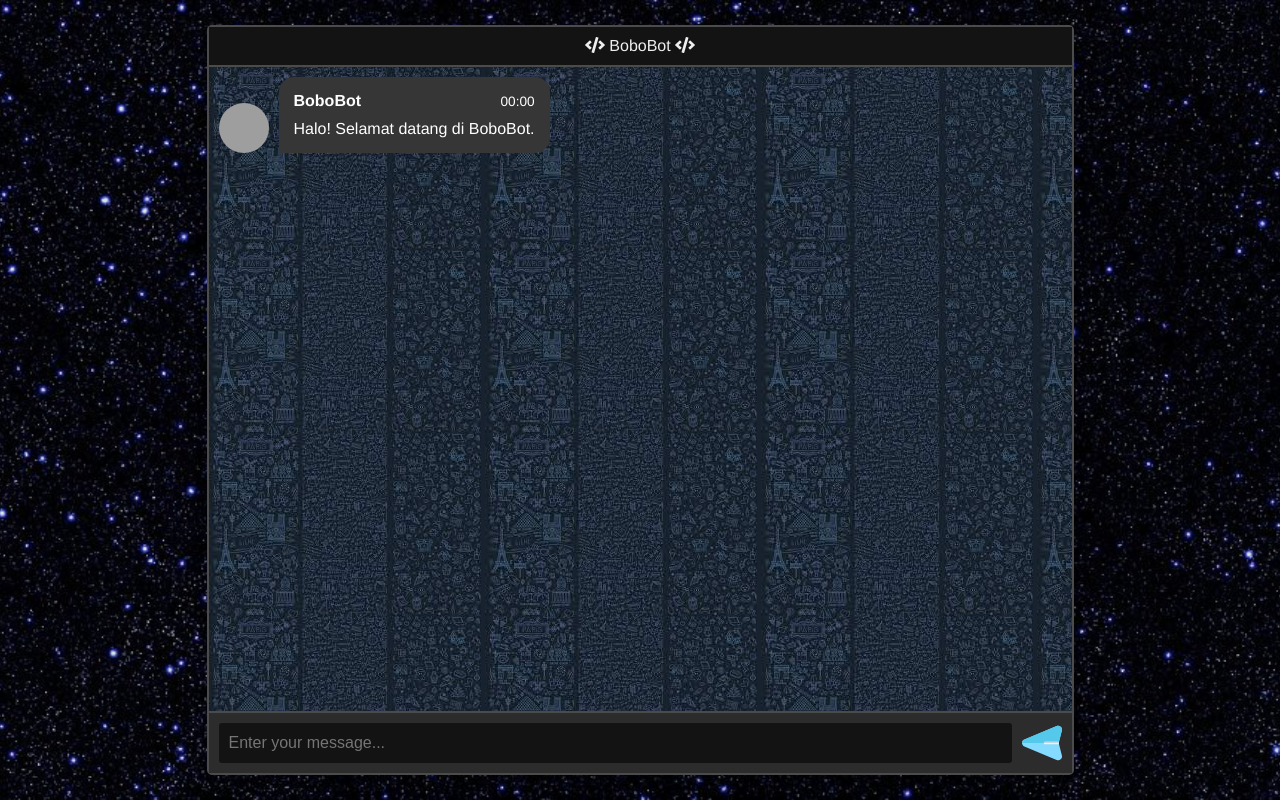
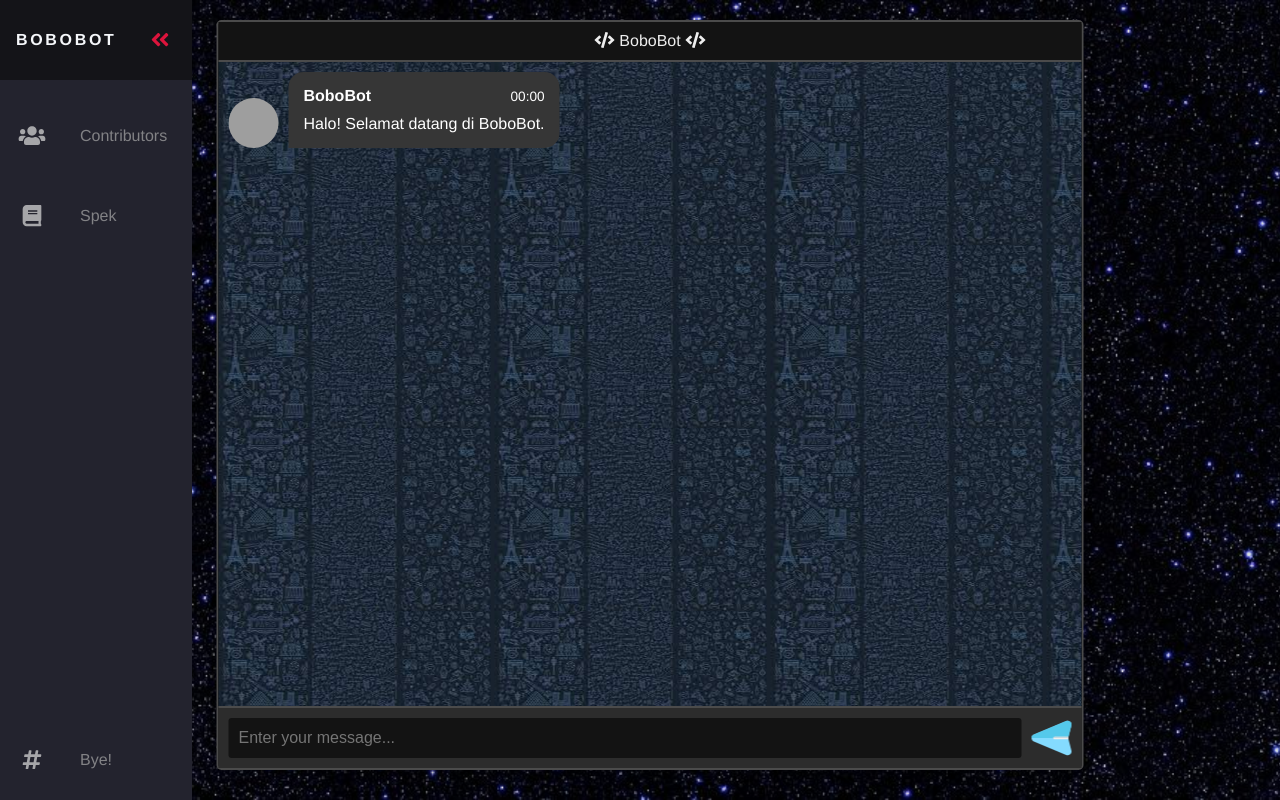
Before and after one commit to almeizaarvin/tubes3stima, a Flask app: page / in a window 1280 px wide. Run offline with Flask 2, Linux system fonts and the light colour scheme; some libraries are stand-ins or nearby versions; grey boxes are pictures that could not be loaded.

Commit message:
Added navbar

```diff
--- a/src/static/css/style.css
+++ b/src/static/css/style.css
@@ -19,9 +19,9 @@ html {
 }
 
 body {
-  display: flex;
-  justify-content: center;
-  align-items: center;
+  /* display: flex; */
+  /* justify-content: center;
+  align-items: center; */
   height: 100vh;
   background-image: url("../img/stars-bg.jpg");
   background-attachment: fixed;
@@ -33,10 +33,116 @@ body {
   font-family: Helvetica, sans-serif;
 }
 
+.navbar {
+  width: 4rem;
+  height: 100vh;
+  position: fixed;
+  background-color: #23232e;
+  transition: 200ms ease;
+}
+
+.navbar-nav {
+  list-style: none;
+  padding: 0;
+  margin: 0;
+  display: flex;
+  flex-direction: column;
+  align-items: center;
+  height: 100%;
+}
+
+.nav-item {
+  width: 100%;
+}
+
+.nav-item:last-child {
+  margin-top: auto;
+}
+
+.nav-link {
+  display: flex;
+  align-items: center;
+  height: 5rem;
+  color: #aaa;
+  text-decoration: none;
+  filter: grayscale(100%) opacity(0.7);
+  transition: 600ms;
+}
+
+.nav-link:hover {
+  filter: grayscale(0%) opacity(1);
+  background-color: #141418;
+  color: #f5f7fa;
+}
+
+.link-text {
+  display: none;
+  margin-left: 1rem;
+}
+
+.nav-link svg {
+  min-width: 2rem;
+  margin: 0 1rem;
+}
+
+.navbar:hover {
+  width: 12rem;
+}
+
+.navbar:hover .link-text {
+  display: inline;
+}
+
+.fa-lg {
+  color: #8dff7e;
+  transition: 600ms;
+}
+
+.logo {
+  font-weight: bold;
+  text-transform: uppercase;
+  margin-bottom: 1rem;
+  text-align: center;
+  color: cyan;
+  background-color: #141418;
+  letter-spacing: 0.3ch;
+  width: 100%;
+}
+
+.logo svg {
+  transition: 600ms;
+}
+
+.logo-text {
+  display: inline;
+  position: absolute;
+  left: -999px;
+  transition: 600ms;
+}
+
+.navbar:hover .logo-text {
+  left: 0px;
+}
+
+.navbar:hover .logo svg {
+  transform: rotate(-180deg);
+  color: #8dff7e;
+  margin-left: 9rem;
+}
+
+.logo .nav-link:hover svg {
+  color: crimson;
+}
+
 .msger {
   display: flex;
   flex-flow: column wrap;
   justify-content: space-between;
+  position: absolute;
+  top: 50%;
+  left: 50%;
+  margin-right: -50%;
+  transform: translate(-50%, -54%);
   width: 100%;
   max-width: 867px;
   margin: 25px 10px;
--- a/src/templates/index.html
+++ b/src/templates/index.html
@@ -13,6 +13,38 @@
 </head>
 
 <body>
+	<nav class="navbar">
+		<ul class="navbar-nav">
+			<li class="logo">
+				<a href="#" class="nav-link">
+					<span class="link-text logo-text">BoboBot</span>
+					<i class="fa fa-angle-double-right fa-lg"></i>
+				</a>
+			</li>
+
+			<li class="nav-item">
+				<a href="#" class="nav-link">
+					<i class="fa fa-users fa-lg" aria-hidden="true"></i>
+					<span class="link-text">Contributors</span>
+				</a>
+			</li>
+
+			<li class="nav-item">
+				<a href="https://informatika.stei.itb.ac.id/~rinaldi.munir/Stmik/2020-2021/Tugas-Besar-3-IF2211-Strategi-Algoritma-2021.pdf" class="nav-link">
+					<i class="fa fa-book fa-lg" aria-hidden="true"></i>
+					<span class="link-text">Spek</span>
+				</a>
+			</li>
+
+			<li class="nav-item">
+				<a href="#" class="nav-link">
+					<i class="fa fa-hashtag fa-lg" aria-hidden="true"></i>
+					<span class="link-text">Bye!</span>
+				</a>
+			</li>
+		</ul>
+	</nav>
+
 	<!-- partial:index.partial.html -->
 	<section class="msger">
 		<header class="msger-header">
```
